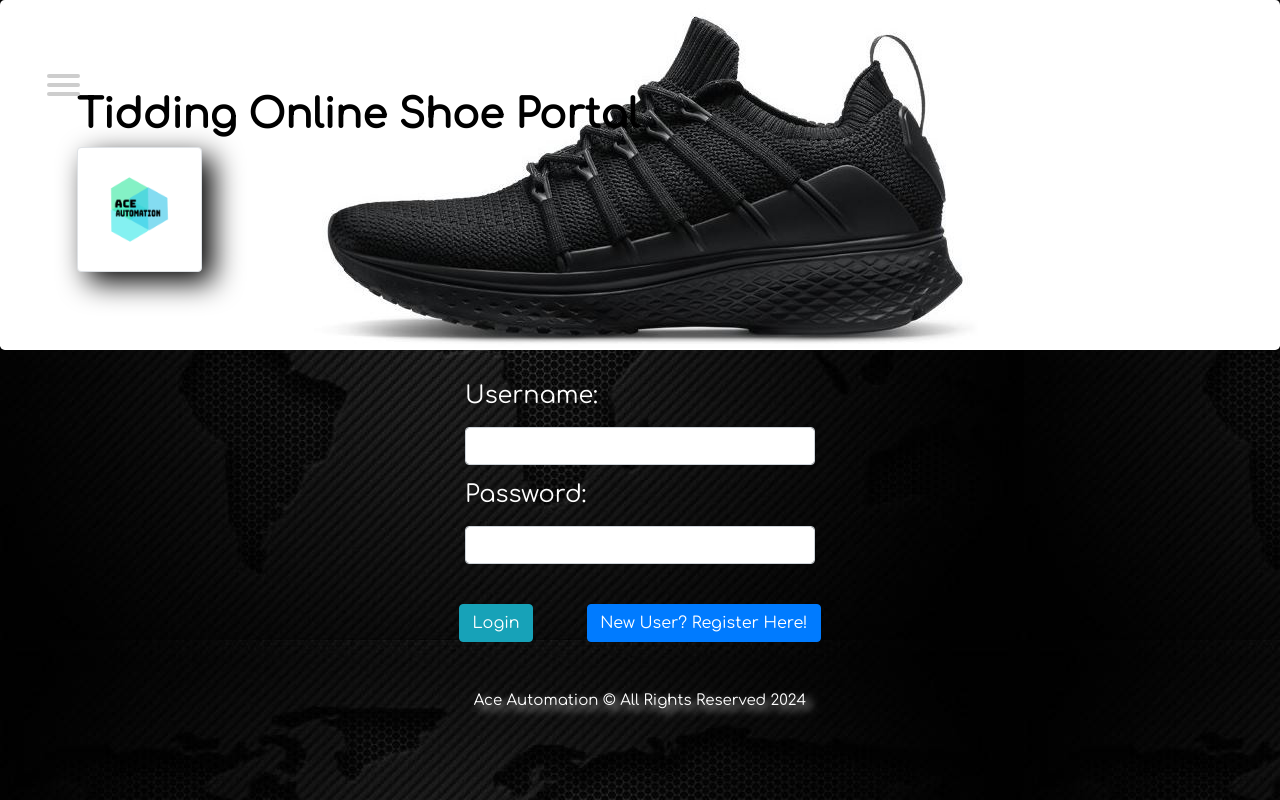
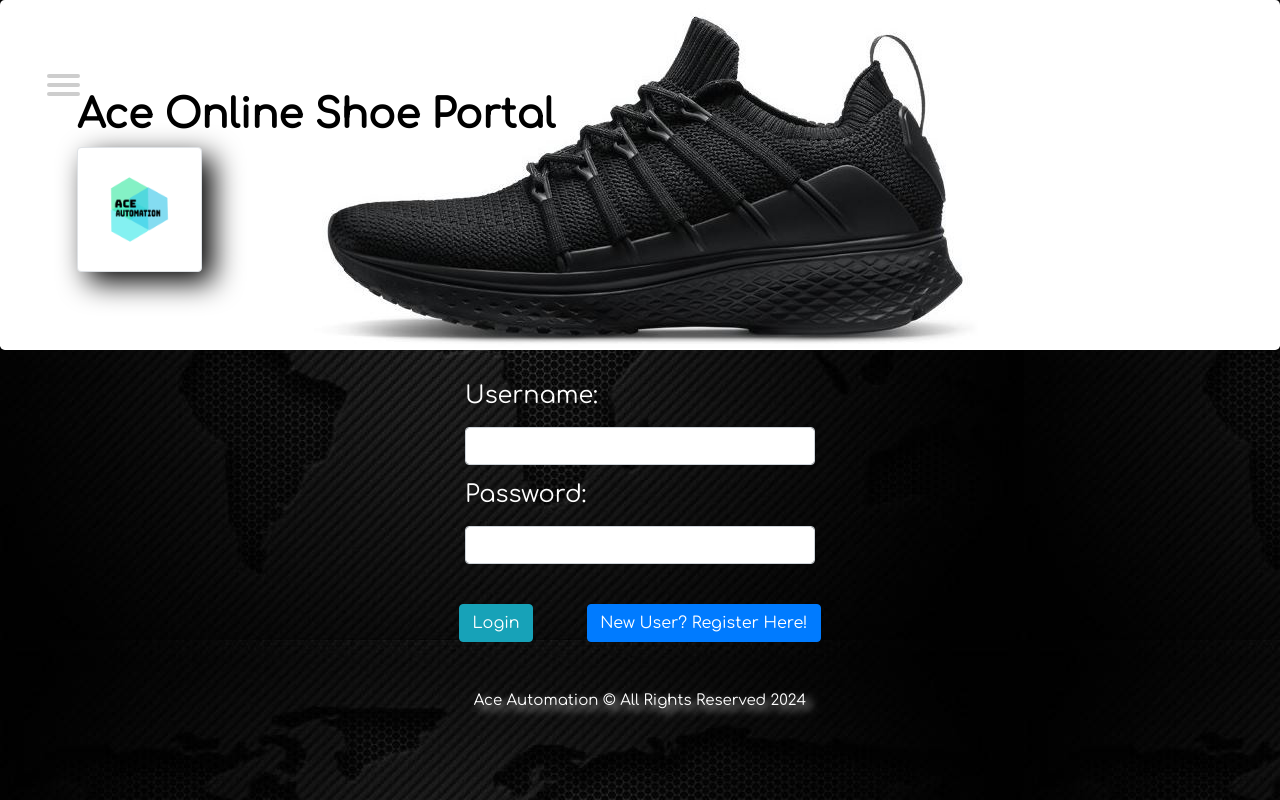
Before and after one commit to McTech6/tiddingShopping, a plain HTML site: page SignIn.html in a window 1280 px wide. Drawn offline with nearby package versions, Linux system fonts and the light colour scheme.

Commit message:
Modified signin page

```diff
--- a/SignIn.html
+++ b/SignIn.html
@@ -28,7 +28,7 @@
     </ul>
   </div>
 </nav>
-  <h1><font id="ShoePortalTitle">Tidding Online Shoe Portal</h1>
+  <h1><font id="ShoePortalTitle">Ace Online Shoe Portal</h1>
    <img id="ShoePortalImage" src="assets/images/AceAutomationLogo.png" class="img-thumbnail" alt="Cinque Terre" width="125" height="125">
 
   <p><b></b></p></font>
```
